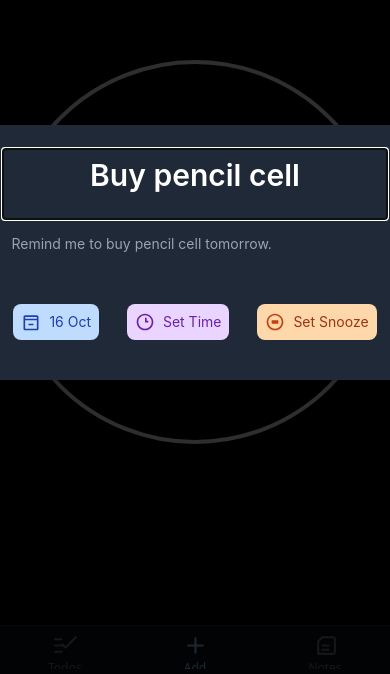
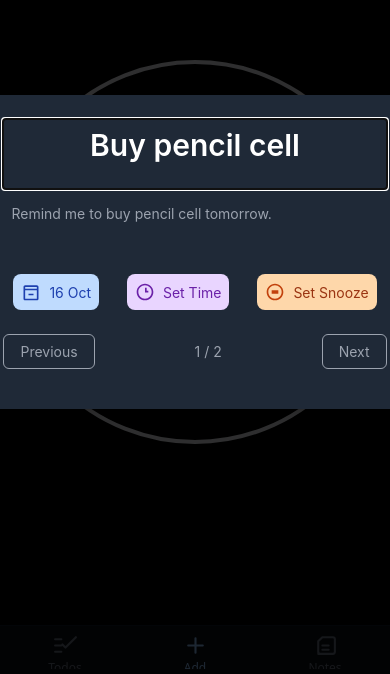
Before and after one commit to MagnusCarlsen26/todo-and-thought-organizer, a React Native app in the folder app/: screen /Add in a window 390 px wide. Shown: the part 170-844 px from the top of the page. Built offline with nearby package versions, Linux system fonts and the light colour scheme; what react-native-worklets would draw is missing.

Commit message:
feat: adding confirmation modal (2.5/3)
added next and prev buttons. this is left polishing ui,  and refactoring left

```diff
--- a/app/src/components/addScreen/CategorizationModal.tsx
+++ b/app/src/components/addScreen/CategorizationModal.tsx
@@ -1,5 +1,5 @@
 import React, { useState, useEffect, useReducer } from 'react';
-import { View, Text, Modal, TextInput, Button, ScrollView, KeyboardAvoidingView, Platform, StyleSheet, TouchableOpacity } from 'react-native';
+import { View, Text, Modal, TextInput, Button, ScrollView, KeyboardAvoidingView, Platform, StyleSheet, TouchableOpacity, Pressable } from 'react-native';
 import { ValidTodo } from '../../constants/todo.type';
 import CalendarSvg from '../../assets/svgs/calenderSvg';
 import ClockSvg from '../../assets/svgs/clockSvg';
@@ -176,6 +176,23 @@ export default function CategorizationModal({
                 setShowSnoozePicker={setShowSnoozePicker}
             />
 
+            <View className="flex-row justify-between w-full mt-2 mb-4 gap-2">
+              <Pressable
+                className='border border-gray-400 px-4 py-2 rounded-md'
+                onPress={goToPrevious}
+              >
+                <Text className="text-gray-400">Previous</Text>
+              </Pressable>
+              <View className="flex-1 items-center justify-center">
+                <Text className="text-gray-400">{currentIndex + 1} / {editedCategorization.length}</Text>
+              </View>
+              <Pressable
+                className='border border-gray-400 px-4 py-2 rounded-md'
+                onPress={goToNext}
+              >
+                <Text className="text-gray-400">Next</Text>
+              </Pressable>
+            </View>
 
           </View>
         </ScrollView>
--- a/app/src/tabs/AddScreen.tsx
+++ b/app/src/tabs/AddScreen.tsx
@@ -53,30 +53,30 @@ export default function AddScreen() {
                 }
             }
         },
-        // {
-        //     "todo": {
-        //         "heading": "Go for a walk",
-        //         "description": "I also have to go for a walk tomorrow."
-        //     },
-        //     "category": {
-        //         "category": "other",
-        //         "subcategory": "other"
-        //     },
-        //     "reminder": {
-        //         "date": {
-        //             "year": 2025,
-        //             "month": 10,
-        //             "day": 16
-        //         },
-        //         "time": {
-        //             "hour": null,
-        //             "minute": null
-        //         },
-        //         "snooze": {
-        //             "snoozeHours": null
-        //         }
-        //     }
-        // }
+        {
+            "todo": {
+                "heading": "Go for a walk",
+                "description": "I also have to go for a walk tomorrow."
+            },
+            "category": {
+                "category": "other",
+                "subcategory": "other"
+            },
+            "reminder": {
+                "date": {
+                    "year": 2025,
+                    "month": 10,
+                    "day": 16
+                },
+                "time": {
+                    "hour": null,
+                    "minute": null
+                },
+                "snooze": {
+                    "snoozeHours": null
+                }
+            }
+        }
     ]
     );
 
```
